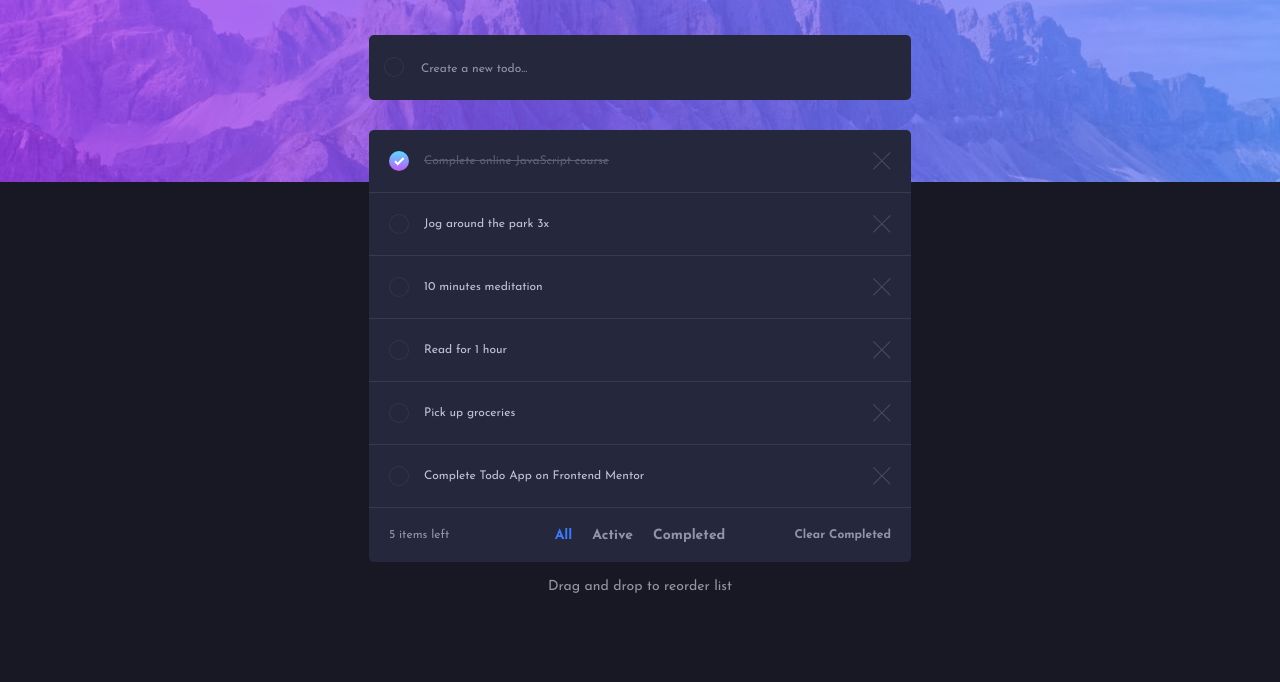
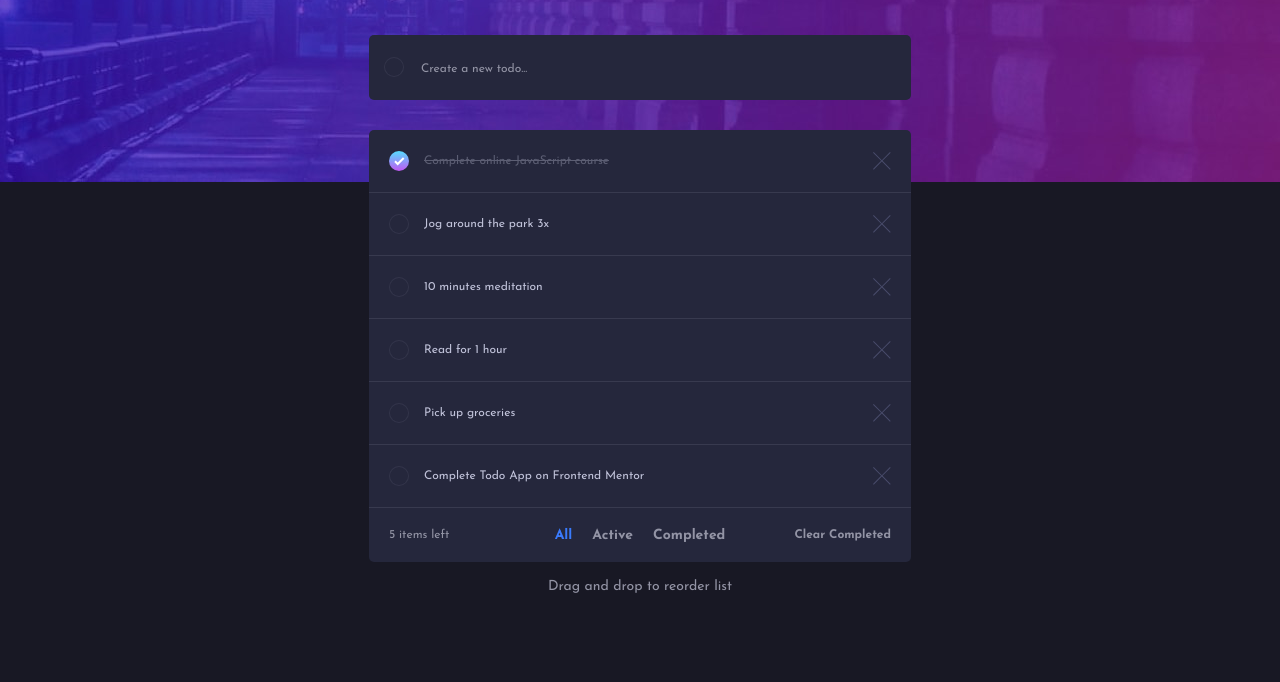
Before and after one commit to djenidisimple/to-do-javascript, a plain HTML site: page index.html in a window 1280 px wide. Shown: the part 118-800 px from the top of the page. Drawn offline with Linux system fonts and the light colour scheme.

Commit message:
mini adding

```diff
--- a/index.html
+++ b/index.html
@@ -3,6 +3,7 @@
 <head>
   <meta charset="UTF-8">
   <meta name="viewport" content="width=device-width, initial-scale=1.0">
+  <meta name="description" content="Mini project JavaScript: To do list">
   <link rel="icon" type="image/png" sizes="32x32" href="./images/favicon-32x32.png">
   <title>Frontend Mentor | Todo app</title>
   <link rel="stylesheet" href="./style.css">
--- a/style.css
+++ b/style.css
@@ -274,7 +274,7 @@ button {
 
 @media screen and (min-width: 700px) {
     :root {
-        --bg-image: url('./images/bg-desktop-light.jpg');
+        --bg-image: url('./images/bg-desktop-dark.jpg');
     }
     [data-theme="1"] {
         --bg-image: url('./images/bg-desktop-light.jpg');
```
